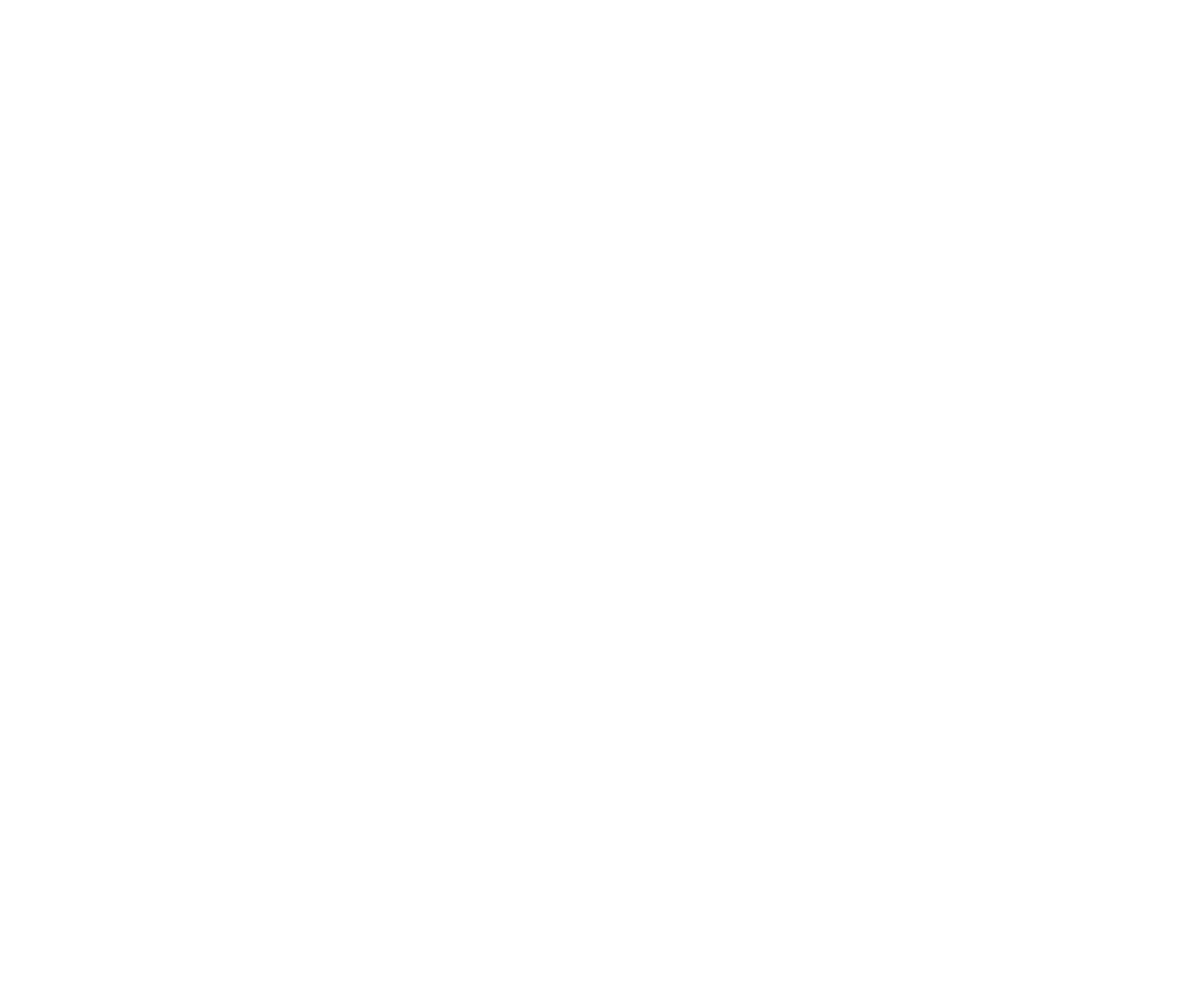
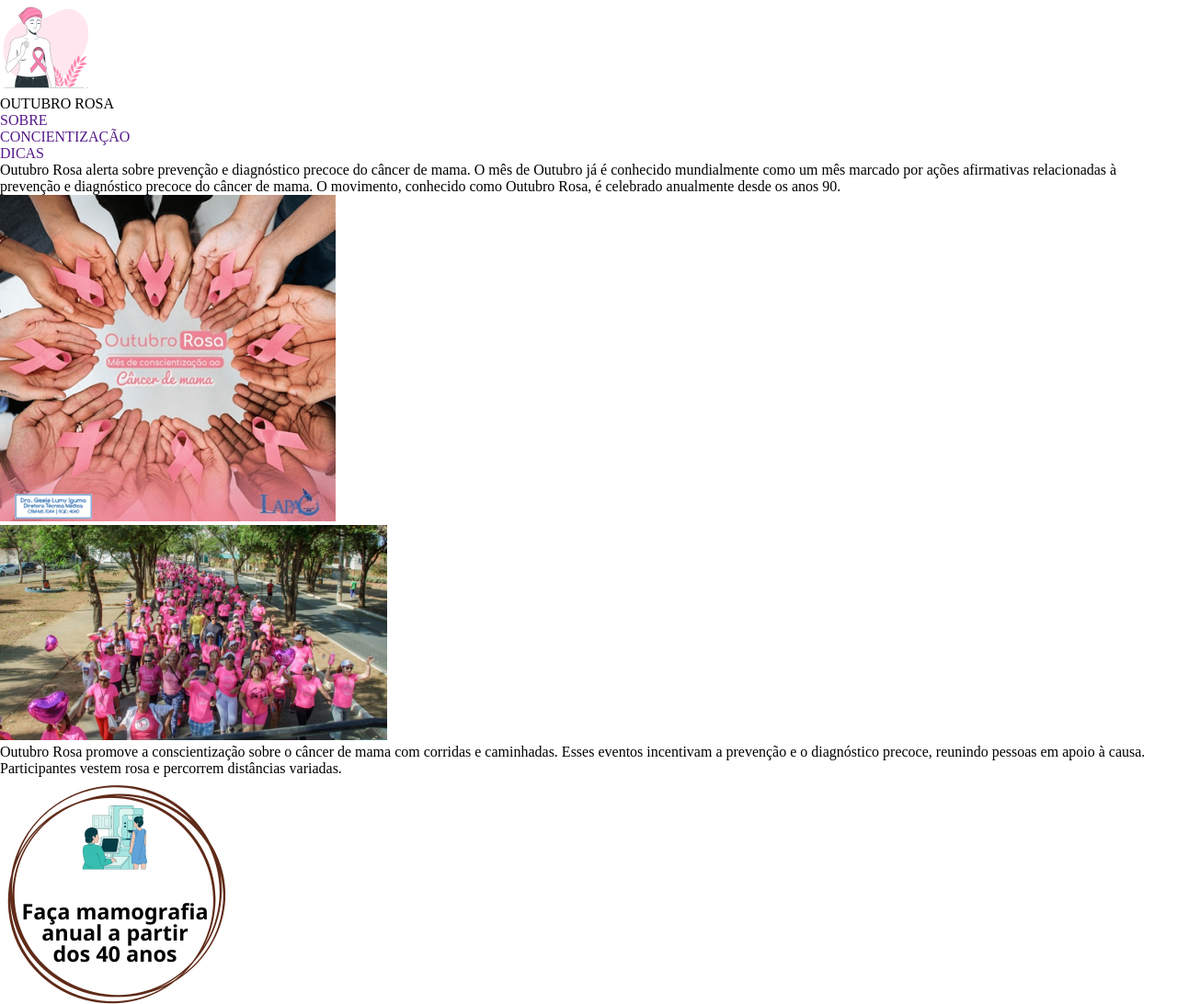
Before and after one commit to pabloheika/Desafio-2, a plain HTML site: page index.html in a window 1280 px wide. Shown: the top 1092 px of the page at 92% size. Before the commit the page ends 800 px from the top, so only its background shows below. Drawn offline with Linux system fonts and the light colour scheme.

Commit message:
cria estrutura html

```diff
--- a/index.html
+++ b/index.html
@@ -1,12 +1,79 @@
 <!DOCTYPE html>
 <html lang="pt-BR">
+
 <head>
     <meta charset="UTF-8">
     <meta name="viewport" content="width=device-width, initial-scale=1.0">
     <title>Outubro rosa</title>
     <link rel="stylesheet" href="estilo.css">
 </head>
+
 <body>
+    <header>
+        <section>
+            <img src="imgs/cancer-de-mama.png" alt="Logo Outubro rosa">
+            <legend>OUTUBRO ROSA</legend>
+        </section>
+        <nav>
+            <ul>
+                <li><a href="">SOBRE</a></li>
+                <li><a href="">CONCIENTIZAÇÃO</a></li>
+                <li><a href="">DICAS</a></li>
+            </ul>
+        </nav>
+    </header>
+    <main>
+        <section>
+            <section>
+                <p>Outubro Rosa alerta sobre prevenção e diagnóstico precoce do câncer de mama. O mês de Outubro já é
+                    conhecido mundialmente como um mês marcado por ações afirmativas relacionadas à prevenção e
+                    diagnóstico precoce do câncer de mama. O movimento, conhecido como Outubro Rosa, é celebrado
+                    anualmente desde os anos 90.</p>
+            </section>
+            <section>
+                <img src="imgs/maos.png" alt="">
+            </section>
+        </section>
+        <section>
+            <section>
+                <img src="imgs/grupo-de-mulheres.png" alt="">
+            </section>
+            <section>
+                <p>Outubro Rosa promove a conscientização sobre o câncer de mama com corridas e caminhadas. Esses
+                    eventos incentivam a prevenção e o diagnóstico precoce, reunindo pessoas em apoio à causa.
+                    Participantes vestem rosa e percorrem distâncias variadas.</p>
+            </section>
+        </section>
+        <section>
+            <ul>
+                <li>
+                    <img src="imgs/Mamografia.png" alt="">
+                </li>
+                <li>
+                    <img src="imgs/AlimentacaoSaudavel.png" alt="">
+                </li>
+                <li>
+                    <img src="imgs/ConsultaMedica.png" alt="">
+                </li>
+                <li>
+                    <img src="imgs/ProibidoBebereFumar.png" alt="">
+                </li>
+            </ul>
+        </section>
+    </main>
+    <footer>
+        <section>
+            <a href=""><img src="imgs/in.png" alt=""></a>
+            <a href=""><img src="imgs/insta.png" alt=""></a>
+            <a href=""><img src="imgs/github.png" alt=""></a>
+        </section>
+        <section>
+            <p>Aluno Pablo S. Costa</p>
+            <p>Instrutores e facilitadores Fernanda Côrreia & João Pedro</p>
+            <p>Layout criado para fins de estudos na escola vai na web</p>
+        </section>
+        <section><img src="imgs/outubro-rosa.png" alt=""></section>
+    </footer>
+</body>
 
-</body>
 </html>
```
